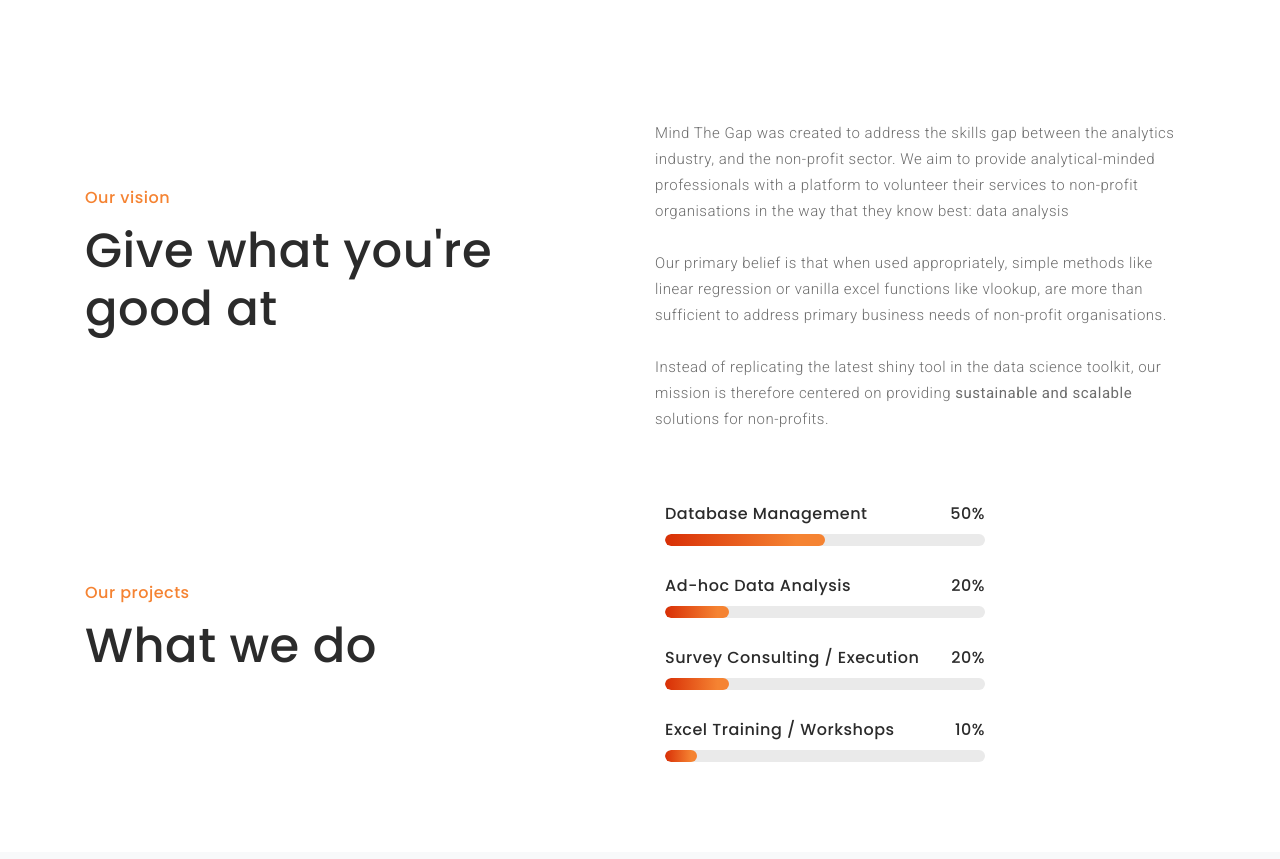
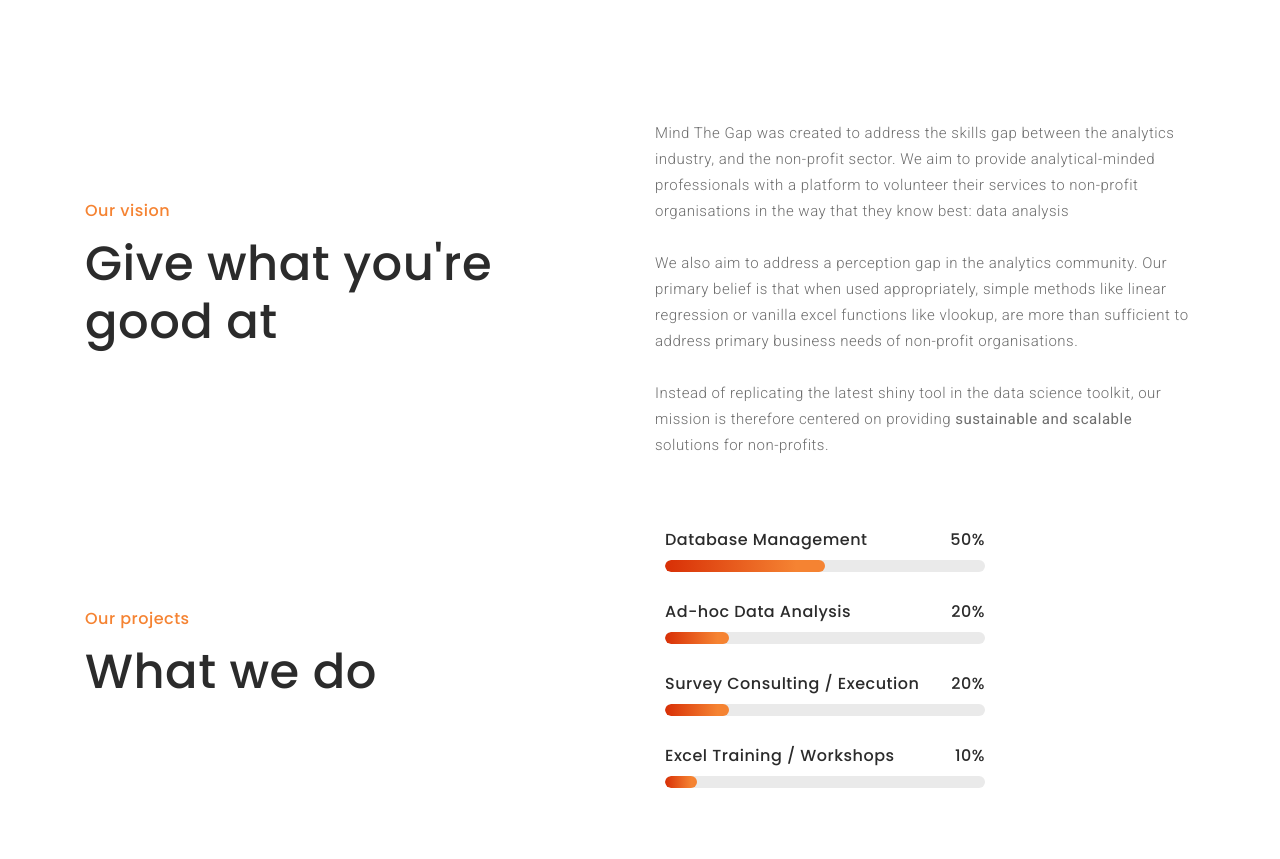
Before and after one commit to mindthe-gap/mindthe-gap.github.io, a plain HTML site: page index.html in a window 1280 px wide. Shown: the part 800-1659 px from the top of the page. Drawn offline with nearby package versions, Linux system fonts and the light colour scheme; some packages are replaced by stand-ins of ours.

Commit message:
Update index.html

```diff
--- a/index.html
+++ b/index.html
@@ -280,7 +280,7 @@
                     <p>Mind The Gap was created to address the skills gap between the analytics industry, and the non-profit sector. We aim to provide analytical-minded professionals with a platform to volunteer their services to non-profit organisations in the way that they know best: data analysis
 
                        <br><br>
-                       Our primary belief is that when used appropriately, simple methods like linear regression or vanilla excel functions like vlookup, are more than sufficient to address primary business needs of non-profit organisations.
+                       We also aim to address a perception gap in the analytics community. Our primary belief is that when used appropriately, simple methods like linear regression or vanilla excel functions like vlookup, are more than sufficient to address primary business needs of non-profit organisations.
                        <br><br>
                        Instead of replicating the latest shiny tool in the data science toolkit, our mission is therefore centered on providing <b>sustainable and scalable </b> solutions for non-profits.
 
```
